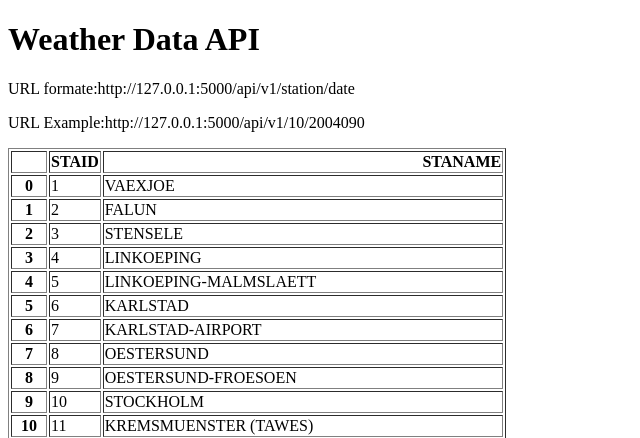
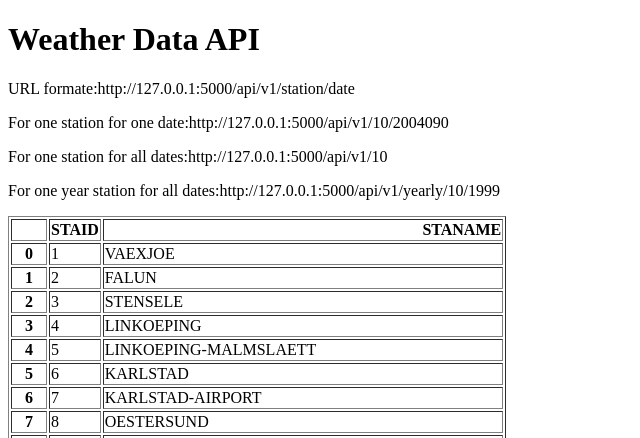
Before and after one commit to dahakeprajwal4925-netizen/Whether_API, a Flask app: page / in a window 1280 px wide. Shown: the top 438 px of the page, without its empty margins (0-640 px from the left). Run offline with Flask 3, Linux system fonts and the light colour scheme.

Commit message:
Shows temperature and climate

```diff
--- a/main.py
+++ b/main.py
@@ -1,30 +1,47 @@
 import pandas as pd
 from flask import Flask, render_template
 
-app = Flask("__name__")
+app = Flask(__name__)
 
-variable = "Hello World"
+# i am reading stations file
+stations = pd.read_csv("data_small/stations.txt", skiprows=17)
 
-stations = pd.read_csv("data_small/stations.txt", skiprows=17)
-stations = stations[["STAID","STANAME                                 "]]
+# i am cleaning column names (removes extra spaces)
+stations.columns = stations.columns.str.strip()
 
+# i am selecting only required columns
+stations = stations[["STAID", "STANAME"]]
 
 
 @app.route("/")
 def home():
+    # i am converting dataframe to html
     return render_template("home.html", data=stations.to_html())
 
 
 @app.route("/api/v1/<station>/<date>")
-def about(station, date):
+def get_data(station, date):
     # i am formatting station id to 6 digits
-    filename = "data_small/" + str(station).zfill(6) + ".txt"
+    filename = "data_small/TG_STAID" + str(station).zfill(6) + ".txt"
 
-    # i am reading file and parsing date column
-    df = pd.read_csv(filename, skiprows=20, parse_dates=["    DATE"])
+    # i am reading file
+    df = pd.read_csv(filename, skiprows=20)
 
-    # i am filtering by date and converting temperature
-    temperature = df.loc[df["    DATE"] == date]["   TG"].iloc[0] / 10
+    # i am cleaning column names
+    df.columns = df.columns.str.strip()
+
+    # i am converting date column to string
+    df["DATE"] = df["DATE"].astype(str)
+
+    # i am filtering by date
+    filtered = df[df["DATE"] == date]
+
+    # i am checking if data exists
+    if filtered.empty:
+        return {"error": "No data found"}
+
+    # i am converting temperature
+    temperature = filtered["TG"].iloc[0] / 10
 
     return {
         "station": station,
@@ -33,5 +50,36 @@ def about(station, date):
     }
 
 
+@app.route("/api/v1/<station>")
+def all_data(station):
+    filename = "data_small/TG_STAID" + str(station).zfill(6) + ".txt"
+
+    df = pd.read_csv(filename, skiprows=20)
+
+    # i am cleaning column names
+    df.columns = df.columns.str.strip()
+
+    result = df.to_dict(orient="records")
+    return result
+
+
+@app.route("/api/v1/yearly/<station>/<year>")
+def yearly_data(station, year):
+    filename = "data_small/TG_STAID" + str(station).zfill(6) + ".txt"
+
+    df = pd.read_csv(filename, skiprows=20)
+
+    # i am cleaning column names
+    df.columns = df.columns.str.strip()
+
+    # i am converting date column to string
+    df["DATE"] = df["DATE"].astype(str)
+
+    # i am filtering by year
+    filtered = df[df["DATE"].str.startswith(str(year))]
+
+    return filtered.to_dict(orient="records")
+
+
 if __name__ == "__main__":
     app.run(debug=True)
--- a/templates/home.html
+++ b/templates/home.html
@@ -7,7 +7,9 @@
 <body>
 <h1> Weather Data API</h1>
 <p>URL formate:http://127.0.0.1:5000/api/v1/station/date</p>
-<p>URL Example:http://127.0.0.1:5000/api/v1/10/2004090</p>
+<p>For one station for one date:http://127.0.0.1:5000/api/v1/10/2004090</p>
+<p>For one station for all dates:http://127.0.0.1:5000/api/v1/10</p>
+<p>For one year station for all dates:http://127.0.0.1:5000/api/v1/yearly/10/1999</p>
 <p>{{data|safe}}</p>
 </body>
 </html>
```
